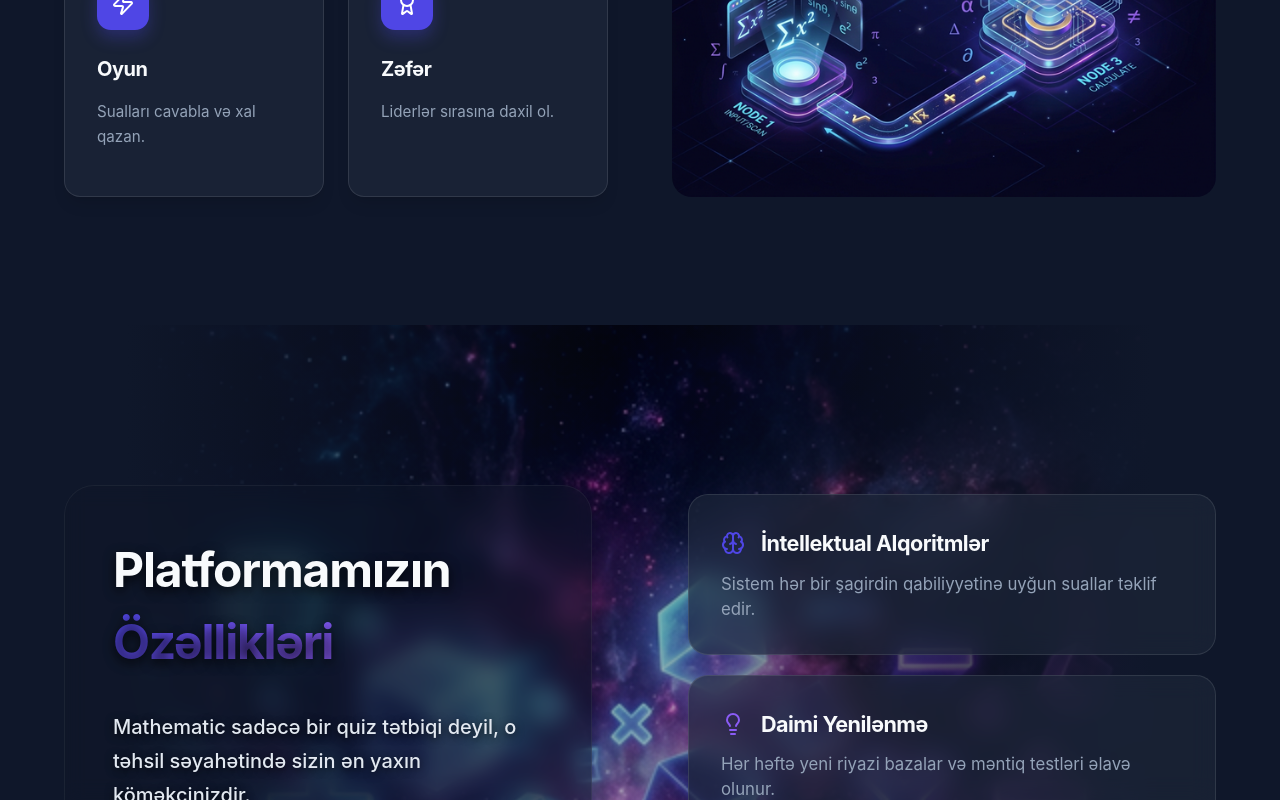
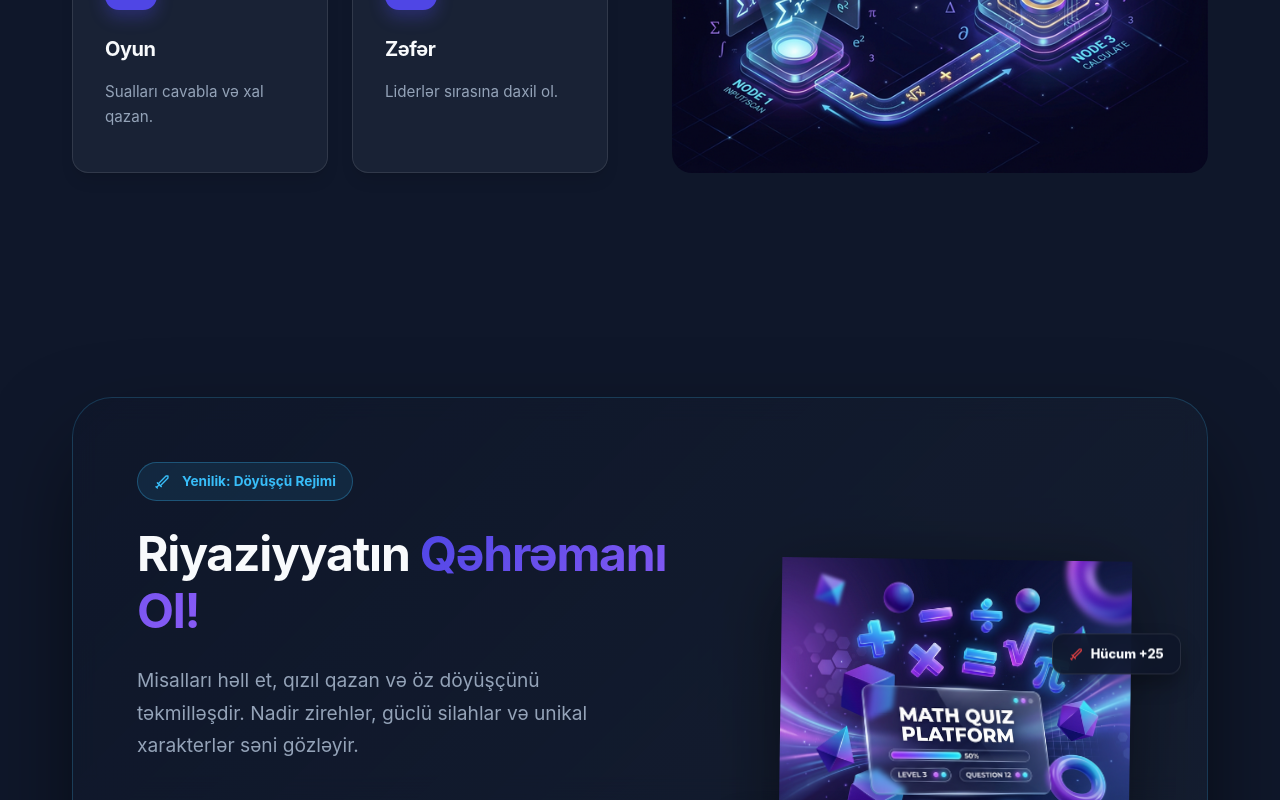
Before and after one commit to NamigGuliyef/math-matik, a React (Vite) app in the folder front-end/: page / in a window 1280 px wide. Shown: the part 2000-2800 px from the top of the page. Built offline with nearby package versions, Linux system fonts and the light colour scheme; no server answers.

Commit message:
feat: Implement new Home, Fighter, and AdminFighter pages, including comprehensive styling for the Home page.

```diff
--- a/front-end/src/pages/Fighter.tsx
+++ b/front-end/src/pages/Fighter.tsx
@@ -1,13 +1,21 @@
-import React, { useState, useEffect } from 'react';
 import axios from 'axios';
+import {
+    Award,
+    Coins,
+    Flame,
+    Footprints,
+    Hand,
+    HardHat,
+    Shield,
+    Shirt,
+    ShoppingBag,
+    Sword,
+    User as UserIcon,
+    X,
+    Zap
+} from 'lucide-react';
+import React, { useEffect, useState } from 'react';
 import { useAuth } from '../context/AuthContext';
-import {
-    Sword, Shield, HardHat, Footprints,
-    Shirt, User as UserIcon, ShoppingBag,
-    Coins, X, Award, Flame, Zap,
-    HandMetal,
-    Hand
-} from 'lucide-react';
 import { useNotification } from '../context/NotificationContext';
 import './Fighter.css';
 
--- a/front-end/src/pages/Home.css
+++ b/front-end/src/pages/Home.css
@@ -619,7 +619,181 @@
     box-shadow: 0 15px 35px rgba(255, 255, 255, 0.2);
 }
 
-@media (max-width: 1200px) {
+/* FIGHTER SHOWCASE */
+.fighter-showcase {
+    padding: 6rem 0;
+    position: relative;
+    z-index: 5;
+}
+
+.fighter-preview-card {
+    display: grid;
+    grid-template-columns: 1.2fr 0.8fr;
+    gap: 4rem;
+    padding: 4rem;
+    align-items: center;
+    overflow: visible;
+    border: 1px solid rgba(56, 189, 248, 0.2);
+    border-radius: 40px;
+    background: linear-gradient(135deg, rgba(15, 23, 42, 0.8) 0%, rgba(30, 41, 59, 0.4) 100%);
+    box-shadow: 0 40px 100px -20px rgba(0, 0, 0, 0.7);
+}
+
+.fighter-badge {
+    display: inline-flex;
+    align-items: center;
+    gap: 0.75rem;
+    padding: 0.5rem 1rem;
+    background: rgba(56, 189, 248, 0.1);
+    border: 1px solid rgba(56, 189, 248, 0.3);
+    border-radius: 100px;
+    font-size: 0.85rem;
+    font-weight: 700;
+    color: var(--fighter-accent, #38bdf8);
+    margin-bottom: 1.5rem;
+}
+
+.fighter-showcase-content h2 {
+    font-size: 3rem;
+    margin-bottom: 1.5rem;
+    line-height: 1.2;
+}
+
+.fighter-showcase-content p {
+    font-size: 1.2rem;
+    color: var(--text-muted);
+    line-height: 1.7;
+    margin-bottom: 2.5rem;
+    max-width: 500px;
+}
+
+.fighter-features-grid {
+    display: grid;
+    grid-template-columns: 1fr 1fr;
+    gap: 1.25rem;
+    margin-bottom: 3rem;
+}
+
+.f-feature {
+    display: flex;
+    align-items: center;
+    gap: 0.75rem;
+    background: rgba(255, 255, 255, 0.03);
+    padding: 0.75rem 1rem;
+    border-radius: 12px;
+    border: 1px solid rgba(255, 255, 255, 0.05);
+}
+
+.f-feature span {
+    font-size: 0.95rem;
+    font-weight: 600;
+    color: rgba(255, 255, 255, 0.8);
+}
+
+.fighter-visual-preview {
+    position: relative;
+    display: flex;
+    justify-content: center;
+    align-items: center;
+}
+
+.fighter-preview-img {
+    width: 100%;
+    max-width: 350px;
+    height: auto;
+    filter: drop-shadow(0 20px 40px rgba(0, 0, 0, 0.5));
+    animation: slow-float 5s ease-in-out infinite;
+}
+
+.stat-floater {
+    position: absolute;
+    background: rgba(15, 23, 42, 0.9);
+    backdrop-filter: blur(10px);
+    border: 1px solid rgba(255, 255, 255, 0.1);
+    padding: 0.6rem 1rem;
+    border-radius: 12px;
+    display: flex;
+    align-items: center;
+    gap: 0.5rem;
+    font-size: 0.8rem;
+    font-weight: 800;
+    box-shadow: 0 10px 20px rgba(0, 0, 0, 0.3);
+    z-index: 2;
+}
+
+.sf-1 {
+    top: 20%;
+    right: -10%;
+    animation: float-stat 4s ease-in-out infinite;
+}
+
+.sf-2 {
+    bottom: 20%;
+    left: -10%;
+    animation: float-stat 4.5s ease-in-out infinite alternate;
+}
+
+@keyframes slow-float {
+
+    0%,
+    100% {
+        transform: translateY(0) rotate(0);
+    }
+
+    50% {
+        transform: translateY(-15px) rotate(1deg);
+    }
+}
+
+@keyframes float-stat {
+
+    0%,
+    100% {
+        transform: translateY(0);
+    }
+
+    50% {
+        transform: translateY(-10px);
+    }
+}
+
+@media (max-width: 992px) {
+    .fighter-preview-card {
+        grid-template-columns: 1fr;
+        padding: 3rem 2rem;
+        text-align: center;
+        gap: 3rem;
+    }
+
+    .fighter-showcase-content p {
+        margin-left: auto;
+        margin-right: auto;
+    }
+
+    .fighter-features-grid {
+        justify-content: center;
+    }
+
+    .fighter-visual-preview {
+        max-width: 300px;
+        margin: 0 auto;
+    }
+
+    .sf-1 {
+        right: -5%;
+    }
+
+    .sf-2 {
+        left: -5%;
+    }
+}
+
+@media (max-width: 768px) {
+    .fighter-features-grid {
+        grid-template-columns: 1fr;
+    }
+}
+
 .container {
     padding: 0 2rem;
 }
@@ -635,7 +809,7 @@
 .cta-box-v2 {
     padding: 4rem;
 }
-}
+
 
 @media (max-width: 992px) {
     .hero-v2 {
--- a/front-end/src/pages/Home.tsx
+++ b/front-end/src/pages/Home.tsx
@@ -1,4 +1,4 @@
-import { Award, BookOpen, Brain, CheckCircle, ChevronRight, Lightbulb, Play, Rocket, Shield, Star, Target, TrendingUp, Trophy, Users, Zap } from 'lucide-react';
+import { Award, BookOpen, Brain, CheckCircle, ChevronRight, Flame, Lightbulb, Play, Rocket, Shield, Star, Sword, Target, TrendingUp, Trophy, User as UserIcon, Users, Zap } from 'lucide-react';
 import React, { useEffect, useState } from 'react';
 import { Link } from 'react-router-dom';
 import api from '../api/client';
@@ -151,6 +151,50 @@ const Home: React.FC = () => {
                 </div>
             </section>
 
+            {/* FIGHTER MODE SHOWCASE */}
+            <section className="fighter-showcase">
+                <div className="container">
+                    <div className="fighter-preview-card glass-card">
+                        <div className="fighter-showcase-content">
+                            <div className="fighter-badge">
+                                <Sword size={16} /> <span>Yenilik: Döyüşçü Rejimi</span>
+                            </div>
+                            <h2>Riyaziyyatın <span className="text-gradient-v2">Qəhrəmanı Ol!</span></h2>
+                            <p>
+                                Misalları həll et, qızıl qazan və öz döyüşçünü təkmilləşdir.
+                                Nadir zirehlər, güclü silahlar və unikal xarakterlər səni gözləyir.
+                            </p>
+                            <div className="fighter-features-grid">
+                                <div className="f-feature">
+                                    <UserIcon size={20} color="var(--primary)" />
+                                    <span>Xarakterini Yarat</span>
+                                </div>
+                                <div className="f-feature">
+                                    <Shield size={20} color="#3b82f6" />
+                                    <span>Nadir İnventar</span>
+                                </div>
+                                <div className="f-feature">
+                                    <Flame size={20} color="#ef4444" />
+                                    <span>Güclü Göstəricilər</span>
+                                </div>
+                            </div>
+                            <Link to="/fighter" className="btn-main mt-2">
+                                Döyüşçümə Get <ChevronRight size={20} />
+                            </Link>
+                        </div>
+                        <div className="fighter-visual-preview">
+                            <img src="/assets/hero.png" alt="Fighter Preview" className="fighter-preview-img" />
+                            <div className="stat-floater sf-1">
+                                <Sword size={14} color="#ef4444" /> <span>Hücum +25</span>
+                            </div>
+                            <div className="stat-floater sf-2">
+                                <Shield size={14} color="#3b82f6" /> <span>Müdafiə +15</span>
+                            </div>
+                        </div>
+                    </div>
+                </div>
+            </section>
+
             {/* LEVELS SECTION - Now Content Section */}
             <section className="levels-section-v2">
                 <div className="levels-bg-visual">
--- a/front-end/src/pages/admin/AdminFighter.tsx
+++ b/front-end/src/pages/admin/AdminFighter.tsx
@@ -1,13 +1,19 @@
-import React, { useState, useEffect } from 'react';
 import axios from 'axios';
+import {
+    Award,
+    Footprints,
+    Hand,
+    HardHat,
+    Plus,
+    Shield,
+    Shirt,
+    Sword,
+    Trash2,
+    User as UserIcon
+} from 'lucide-react';
+import React, { useEffect, useState } from 'react';
 import { useAuth } from '../../context/AuthContext';
 import { useNotification } from '../../context/NotificationContext';
-import {
-    Plus, Trash2, Sword, Shield, HardHat,
-    Footprints, Shirt, User as UserIcon, Award, Zap,
-    HandMetal,
-    Hand
-} from 'lucide-react';
 
 interface FighterItem {
     _id: string;
```
Lines whose indentation alone changed are shown as unchanged.
